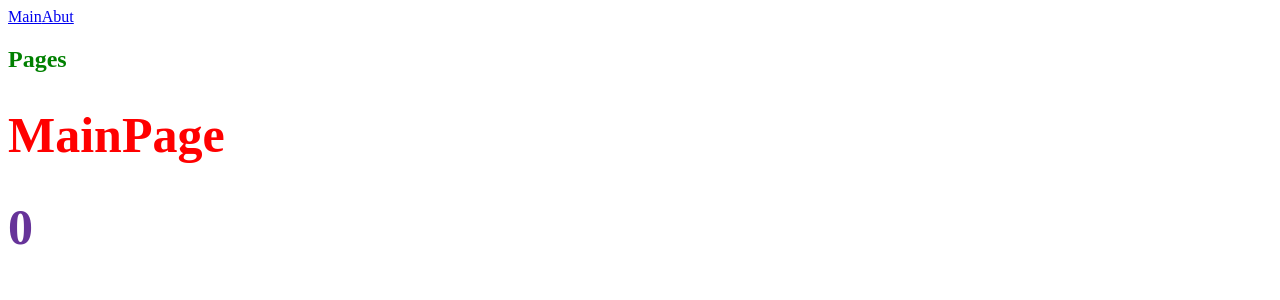
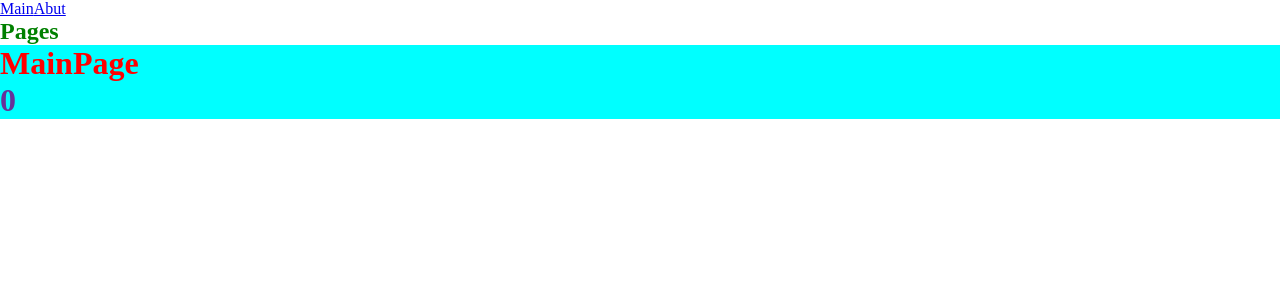
Before and after one commit to fetcherAPI/advanceReact, a React app: page / in a window 1280 px wide. Shown: the top 300 px of the page. Built offline with nearby package versions, Linux system fonts and the light colour scheme.

Commit message:
added style files

```diff
--- a/src/index.scss
+++ /dev/null
@@ -1,8 +0,0 @@
-h1 {
-  font-size: 50px;
-  color: red;
-}
-
-.app_title {
-  color: green;
-}
--- /dev/null
+++ b/style/index.scss
@@ -0,0 +1,12 @@
+@import "reset.scss";
+@import "variables/global.scss";
+@import "themes/normal.scss";
+@import "themes/dark.scss";
+
+h1 {
+  color: red;
+}
+
+.app_title {
+  color: green;
+}
--- /dev/null
+++ b/style/reset.scss
@@ -0,0 +1,16 @@
+* {
+  margin: 0;
+  padding: 0;
+  box-sizing: border-box;
+}
+
+input,
+button,
+textarea,
+select {
+  font: inherit;
+}
+
+h1 {
+  background-color: aqua;
+}
```
Also changed, not shown: src/App.tsx (+8 -8 lines), style/themes/dark.scss (added), style/themes/normal.scss (added), style/variables/global.scss (added).
